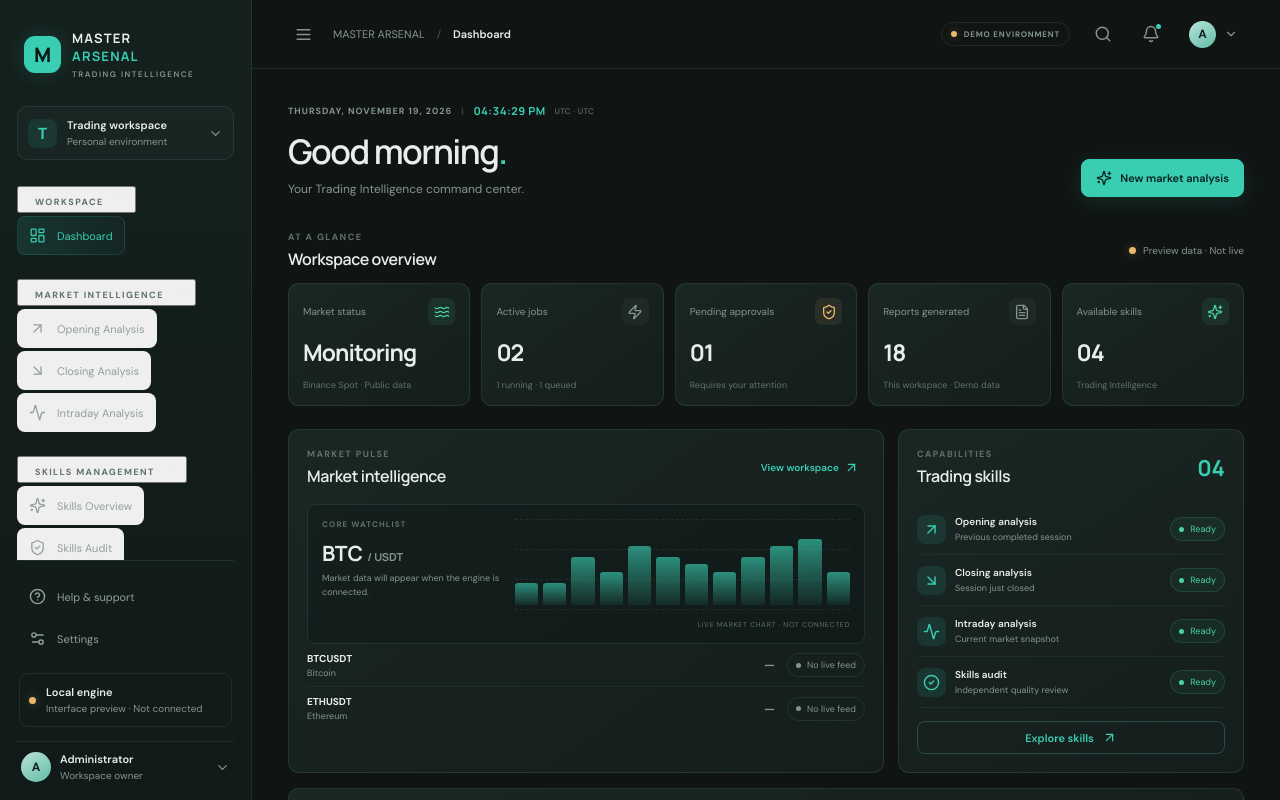
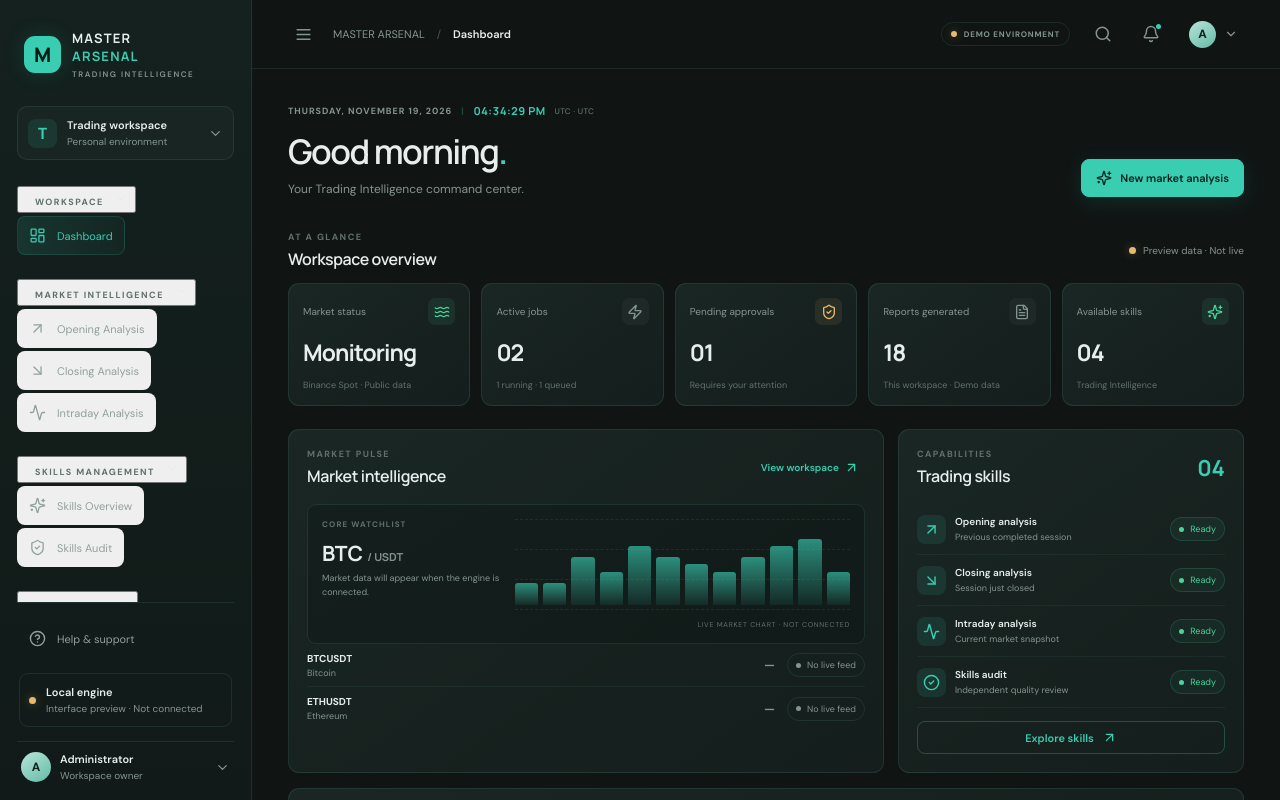
Before and after one commit to jlsoftware2026/master-arsenal, a React (Vite) app in the folder frontend/: page / in a window 1280 px wide. Shown: the top 800 px of the page. Built offline with nearby package versions, Linux system fonts and the light colour scheme.

Commit message:
Clean up sidebar settings navigation

```diff
--- a/frontend/src/App.tsx
+++ b/frontend/src/App.tsx
@@ -9,7 +9,6 @@ import {
   BriefcaseBusiness,
   CheckCircle2,
   ChevronDown,
-  ChevronRight,
   CircleHelp,
   Clock3,
   FileText,
@@ -212,7 +211,6 @@ export default function App() {
 
         <div className="sidebar-bottom">
           <a className="nav-link" href="#"><CircleHelp size={17} /><span>Help & support</span></a>
-          <a className="nav-link" href="#"><Settings2 size={17} /><span>Settings</span></a>
           <div className="engine-status"><span className="engine-pulse" /><span><b>Local engine</b><small>Interface preview · Not connected</small></span></div>
           <div className="profile-row"><div className="profile-avatar">A</div><span><b>Administrator</b><small>Workspace owner</small></span><ChevronDown size={15} /></div>
         </div>
```
